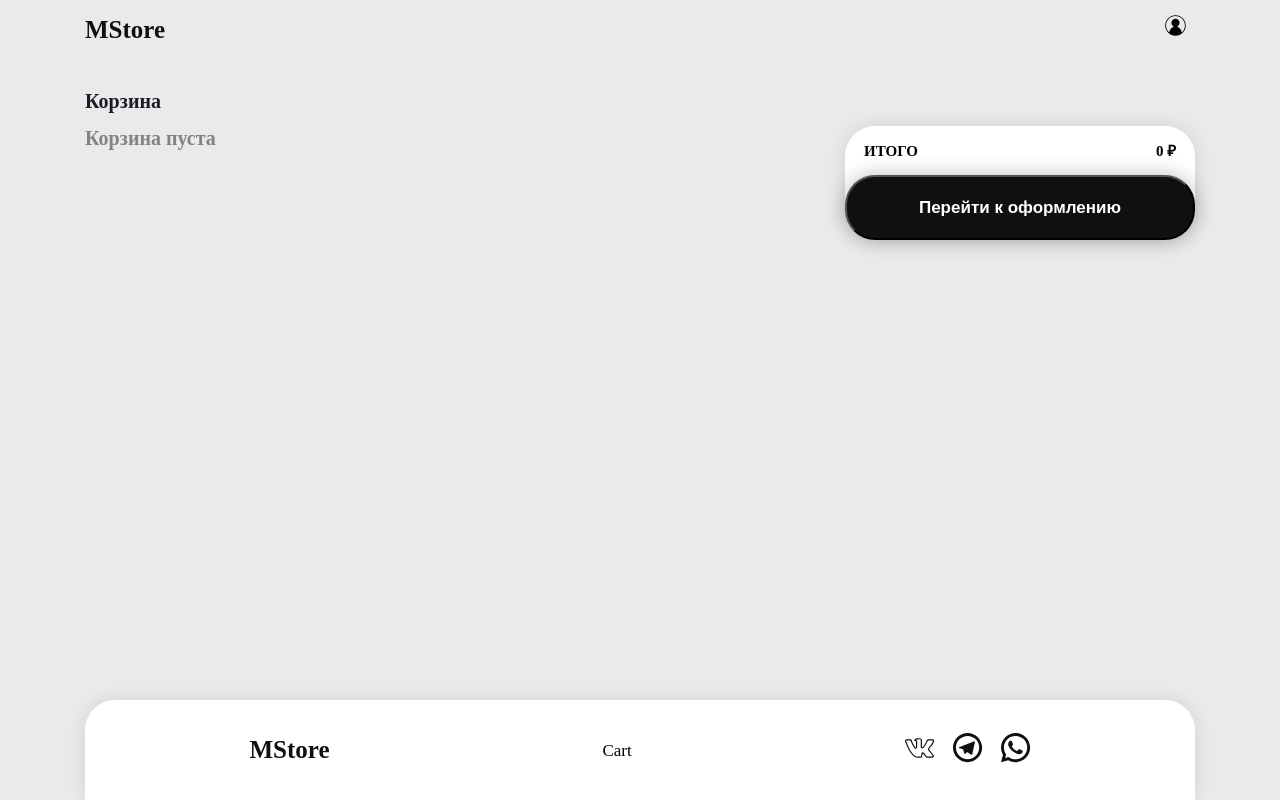
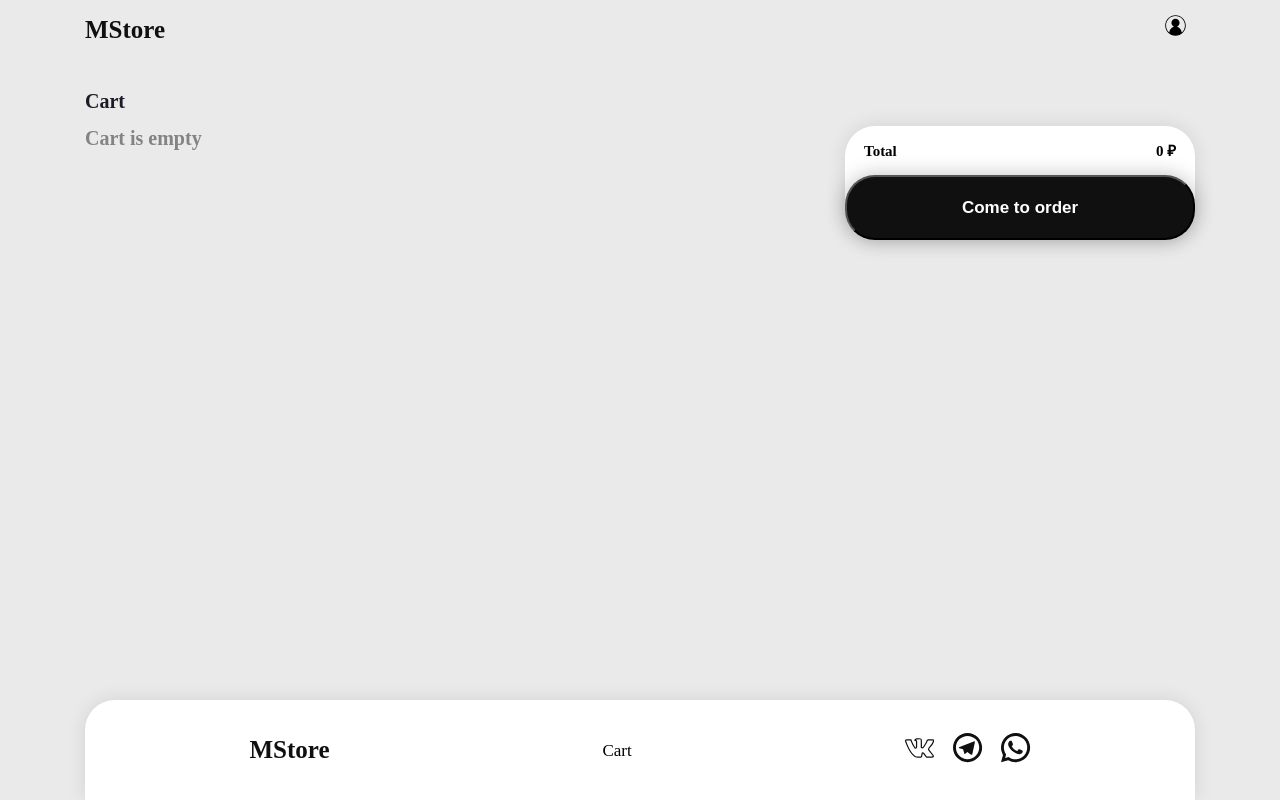
Before and after one commit to Kryak-dushi/Store-e-commerce, a React (Create React App) app in the folder client/: page /cart in a window 1280 px wide. Built offline with nearby package versions, Linux system fonts and the light colour scheme.

Commit message:
Added order page

```diff
--- a/client/src/App.js
+++ b/client/src/App.js
@@ -21,6 +21,7 @@ import {
   Routes,
   Route
 } from "react-router-dom";
+import { Order } from './components/cartpage/Order';
 
 export default function App() {
   return (
@@ -38,7 +39,7 @@ export default function App() {
           </Route>
           <Route path="/login" element={<Login />}>
           </Route>
-          <Route path="/order" element={<Login />}>
+          <Route path="/order" element={<Order />}>
           </Route>
         </Routes>
         <Footer />
--- a/client/src/components/cartpage/CartPage.jsx
+++ b/client/src/components/cartpage/CartPage.jsx
@@ -8,7 +8,7 @@ import { store } from '../Store';
 
 export const CartPage = observer(() => (
     <div className="cart">
-        <div className="cart_title">Корзина</div>
+        <div className="cart_title">Cart</div>
         <div className="cart_content">
             <Cart items={store.getCart()}/>
             <CartSummary amount={store.getTotalPrice()} />
--- a/client/src/components/cartpage/CartSummary.jsx
+++ b/client/src/components/cartpage/CartSummary.jsx
@@ -5,10 +5,10 @@ export const CartSummary = ({ amount }) => {
     return (
         <div className='cart_summary'>
             <div className="cart_summary_info">
-                <div className="cart_summary_title">ИТОГО</div>
+                <div className="cart_summary_title">Total</div>
                 <div className="cart_summary_amount">{amount + " ₽"}</div>
             </div>
-            <Link to="/order"><button className="cart_action">Перейти к оформлению</button></Link>
+            <Link to="/order"><button className="cart_action">Come to order</button></Link>
         </div>
     );
 };
--- /dev/null
+++ b/client/src/components/cartpage/Order.jsx
@@ -0,0 +1,5 @@
+import React from 'react';
+
+export const Order = ({ item }) => {
+    return <div>Order is processed</div>
+}
--- a/client/src/components/cartpage/cart/Cart.jsx
+++ b/client/src/components/cartpage/cart/Cart.jsx
@@ -6,7 +6,7 @@ export const Cart = ({ items }) => {
         <div className="cart_cards_container">
             {
                 (items.length === 0)
-                    ? <div className="cart_empty">Корзина пуста</div>
+                    ? <div className="cart_empty">Cart is empty</div>
                     : items.map((item, i) => {
                         return <CartCard item={item} key={i} />;
                     })
```
